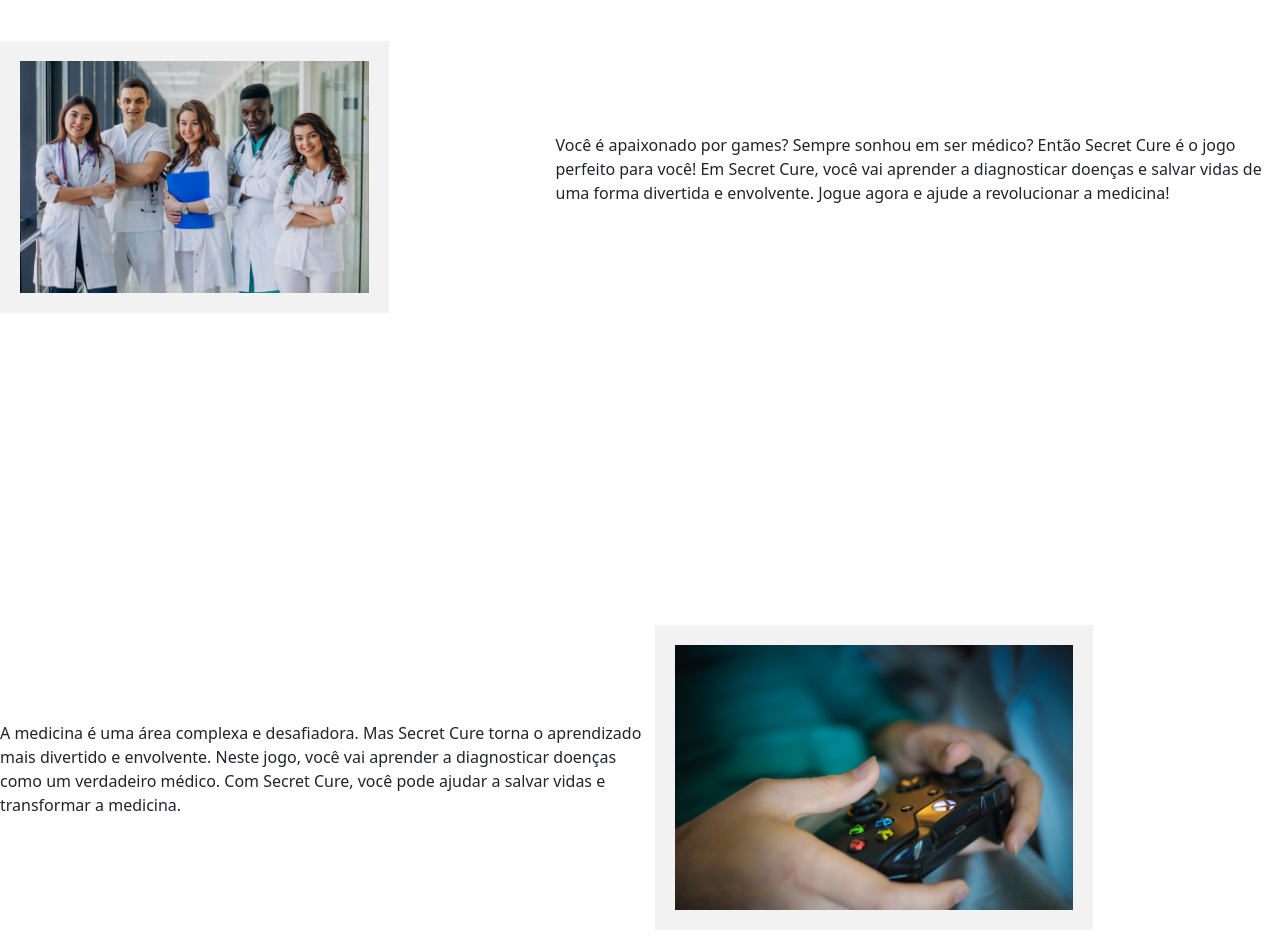
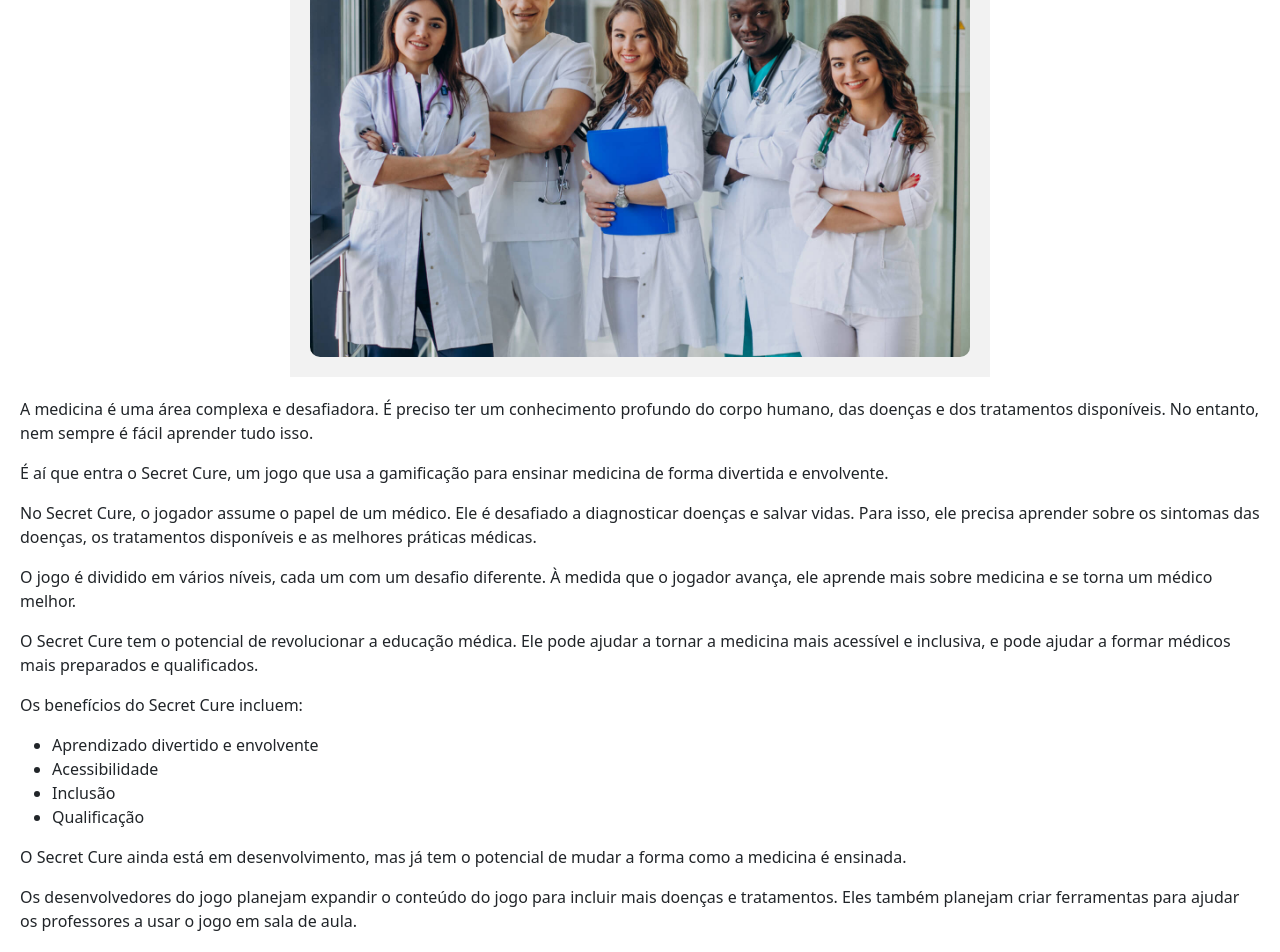
Before and after one commit to rafaelhenriquesilva/secret_cure_react, a React (Vite) app: page / in a window 1280 px wide. Shown: the part 420-1372 px from the top of the page. Built offline with nearby package versions, Linux system fonts and the light colour scheme.

Commit message:
refactor Home Page

```diff
--- /dev/null
+++ b/src/components/proposal/proposal.jsx
@@ -0,0 +1,72 @@
+import React from 'react';
+
+function PropostaCard() {
+  const styles = {
+    container: {
+      display: 'flex',
+      justifyContent: 'center',
+      alignItems: 'center',
+      height: '50vh',
+    },
+    header: {
+      backgroundColor: '#2980b9',
+      padding: '20px',
+      color: '#fff',
+    },
+    body: {
+      padding: '20px',
+    },
+    card: {
+      borderRadius: '10px',
+      boxShadow: '0 1px 3px rgba(0, 0, 0, 0.12)',
+      width: '100%',
+      maxHeight: '300px',
+      margin: 'auto',
+    },
+  };
+
+  return (
+    <div className={styles.container}>
+      <div className={styles.card}>
+        <div className={styles.body}>
+          <p>
+            A medicina é uma área complexa e desafiadora. É preciso ter um conhecimento profundo do corpo humano, das doenças e dos tratamentos disponíveis. No entanto, nem sempre é fácil aprender tudo isso.
+          </p>
+          <p>
+            É aí que entra o Secret Cure, um jogo que usa a gamificação para ensinar medicina de forma divertida e envolvente.
+          </p>
+          <p>
+            No Secret Cure, o jogador assume o papel de um médico. Ele é desafiado a diagnosticar doenças e salvar vidas. Para isso, ele precisa aprender sobre os sintomas das doenças, os tratamentos disponíveis e as melhores práticas médicas.
+          </p>
+          <p>
+            O jogo é dividido em vários níveis, cada um com um desafio diferente. À medida que o jogador avança, ele aprende mais sobre medicina e se torna um médico melhor.
+          </p>
+          <p>
+            O Secret Cure tem o potencial de revolucionar a educação médica. Ele pode ajudar a tornar a medicina mais acessível e inclusiva, e pode ajudar a formar médicos mais preparados e qualificados.
+          </p>
+          <p>
+            Os benefícios do Secret Cure incluem:
+          </p>
+          <ul>
+            <li>Aprendizado divertido e envolvente</li>
+            <li>Acessibilidade</li>
+            <li>Inclusão</li>
+            <li>Qualificação</li>
+          </ul>
+          <p>
+            O Secret Cure ainda está em desenvolvimento, mas já tem o potencial de mudar a forma como a medicina é ensinada.
+          </p>
+          <p>
+            Os desenvolvedores do jogo planejam expandir o conteúdo do jogo para incluir mais doenças e tratamentos. Eles também planejam criar ferramentas para ajudar os professores a usar o jogo em sala de aula.
+          </p>
+          <p>
+            O Secret Cure é um projeto promissor que tem o potencial de fazer uma grande diferença no mundo.
+          </p>
+        </div>
+      </div>
+    </div>
+  );
+}
+
+
+  export default PropostaCard;
--- a/src/components/questions/questions.jsx
+++ b/src/components/questions/questions.jsx
@@ -81,6 +81,12 @@ const Questions = ({ category }) => {
   const saveQuestion = (e) => {
     e.preventDefault()
 
+    if(questionsData && questionsData.length == 0){
+      notify('error','Acabou as questões por enquanto')
+
+      return;
+    }
+
     let questionAwnsered = questionsData[questionIndex - 1].question
 
     if (appInfo['questions'] && appInfo['questions'].length > 0) {
@@ -91,10 +97,10 @@ const Questions = ({ category }) => {
 
         if (filteredAnswer && filteredAnswer.length > 0) {
           if (filteredAnswer[0].id == filteredQuestion[0].correct_answer_id) {
-            notify('success', 'Parabéns!')
+            // notify('success', 'Parabéns!')
             let newOrderQuestions = questionsData.filter(e => e.question != questionAwnsered)
             console.info(`new order questions => ${JSON.stringify(newOrderQuestions)}`)
-            if(newOrderQuestions && newOrderQuestions.length > 0) {
+            if(newOrderQuestions) {
               setQuestionsData(newOrderQuestions)
               setDynamicLength(newOrderQuestions.length)
             }
--- a/src/components/utils/MessageUtil.jsx
+++ b/src/components/utils/MessageUtil.jsx
@@ -5,6 +5,7 @@ const MessageUtil = ({ message }) => {
   const styles = {
     container: {
       backgroundColor: '#f0f0f0',
+      color: '#343a40',
       padding: '10px',
       borderRadius: '5px',
       margin: '20px 0',
--- a/src/css/styles.jsx
+++ b/src/css/styles.jsx
@@ -205,20 +205,26 @@ export const stylesUserDetail = {
   export const stylesHome = {
     container: {
       display: 'flex',
+      flexDirection: 'column',
       justifyContent: 'center',
       alignItems: 'center',
-      height: '75vh',
+      padding: '20px',
     },
     cardContainer: {
-      width: '70%',
+      width: '100%',
+      maxWidth: '700px',
       backgroundColor: '#f2f2f2',
       padding: '20px',
+      marginBottom: '20px',
     },
     cardImage: {
       width: '100%',
       height: 'auto',
+      borderRadius: '10px',
     },
-    p:{
-        padding: '30px'
-    }
+    p: {
+      padding: '20px',
+      textAlign: 'center',
+      maxWidth: '700px',
+    },
   };
--- a/src/mocks/mock.jsx
+++ b/src/mocks/mock.jsx
@@ -119,7 +119,7 @@ export const data = {
                 ]
             }
          ],
-         "levels_allowed": [
+         "achievements": [
             {
                 "min_level": 0,
                 "max_level": 0,
--- a/src/routes/Home.jsx
+++ b/src/routes/Home.jsx
@@ -1,40 +1,24 @@
 import { } from 'react'
-import '../css/style.css'
 import { stylesHome } from '../css/styles'
 import gamer from '../assets/gamer.jpg'
 import especialistas from '../assets/especialistas.jpg'
 import doctor_skin from '../assets/doctor_skin.jpg'
-
+import PropostaCard from '../components/proposal/proposal'
 
 function Home() {
-    const styles = stylesHome
+    const styles = stylesHome;
+
     return (
         <>
             <div style={styles.container}>
-                <div style={styles.formContainer}>
-                    <div style={styles.cardContainer}>
-                        <img
-                            src={especialistas}
-                            alt="Imagem Bacana"
-                            style={styles.cardImage}
-                        />
-                    </div>
+                <div style={styles.cardContainer}>
+                    <img src={especialistas} alt="Imagem Bacana" style={styles.cardImage} />
                 </div>
-                <p>
-                    Você é apaixonado por games?
-
-                    Sempre sonhou em ser médico?
-
-                    Então Secret Cure é o jogo perfeito para você!
-
-                    Em Secret Cure, você vai aprender a diagnosticar doenças e salvar vidas de uma forma divertida e envolvente.
-
-                    Jogue agora e ajude a revolucionar a medicina!
-                </p>
+                <PropostaCard />
             </div>
 
             <div style={styles.container}>
-                <p>
+                <p style={styles.p}>
                     A medicina é uma área complexa e desafiadora.
 
                     Mas Secret Cure torna o aprendizado mais divertido e envolvente.
@@ -43,28 +27,16 @@ function Home() {
 
                     Com Secret Cure, você pode ajudar a salvar vidas e transformar a medicina.
                 </p>
-                <div style={styles.formContainer}>
-                    <div style={styles.cardContainer}>
-                        <img
-                            src={gamer}
-                            alt="Imagem Bacana"
-                            style={styles.cardImage}
-                        />
-                    </div>
+                <div style={styles.cardContainer}>
+                    <img src={gamer} alt="Imagem Bacana" style={styles.cardImage} />
                 </div>
             </div>
 
             <div style={styles.container}>
-                <div style={styles.formContainer}>
-                    <div style={styles.cardContainer}>
-                        <img
-                            src={doctor_skin}
-                            alt="Imagem Bacana"
-                            style={styles.cardImage}
-                        />
-                    </div>
+                <div style={styles.cardContainer}>
+                    <img src={doctor_skin} alt="Imagem Bacana" style={styles.cardImage} />
                 </div>
-                <p>
+                <p style={styles.p}>
                     Quer ser um médico melhor?
 
                     Secret Cure é o jogo que você precisa.
@@ -74,8 +46,8 @@ function Home() {
                     Com Secret Cure, você vai desenvolver suas habilidades clínicas e salvar vidas.
                 </p>
             </div>
+        </>
+    );
+}
 
-        </>
-    )
-}
-export default Home
+export default Home;
```
